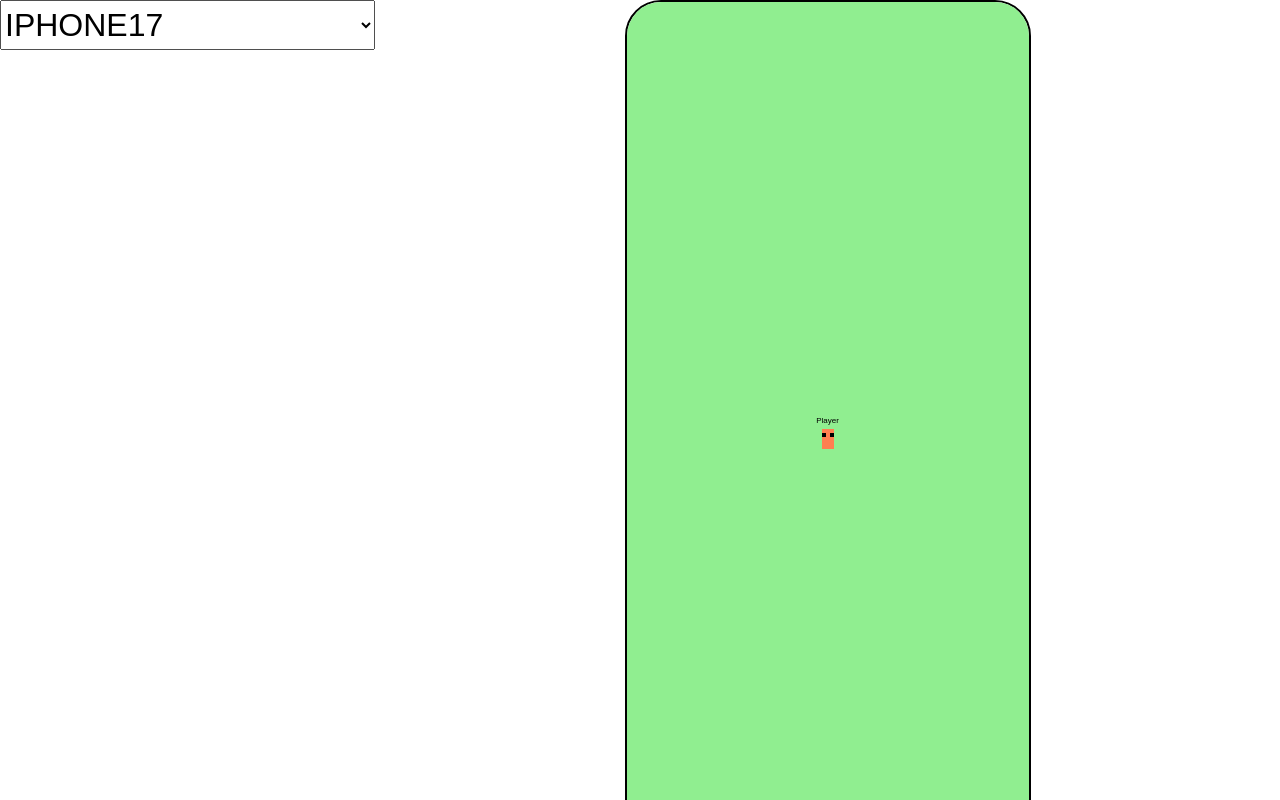
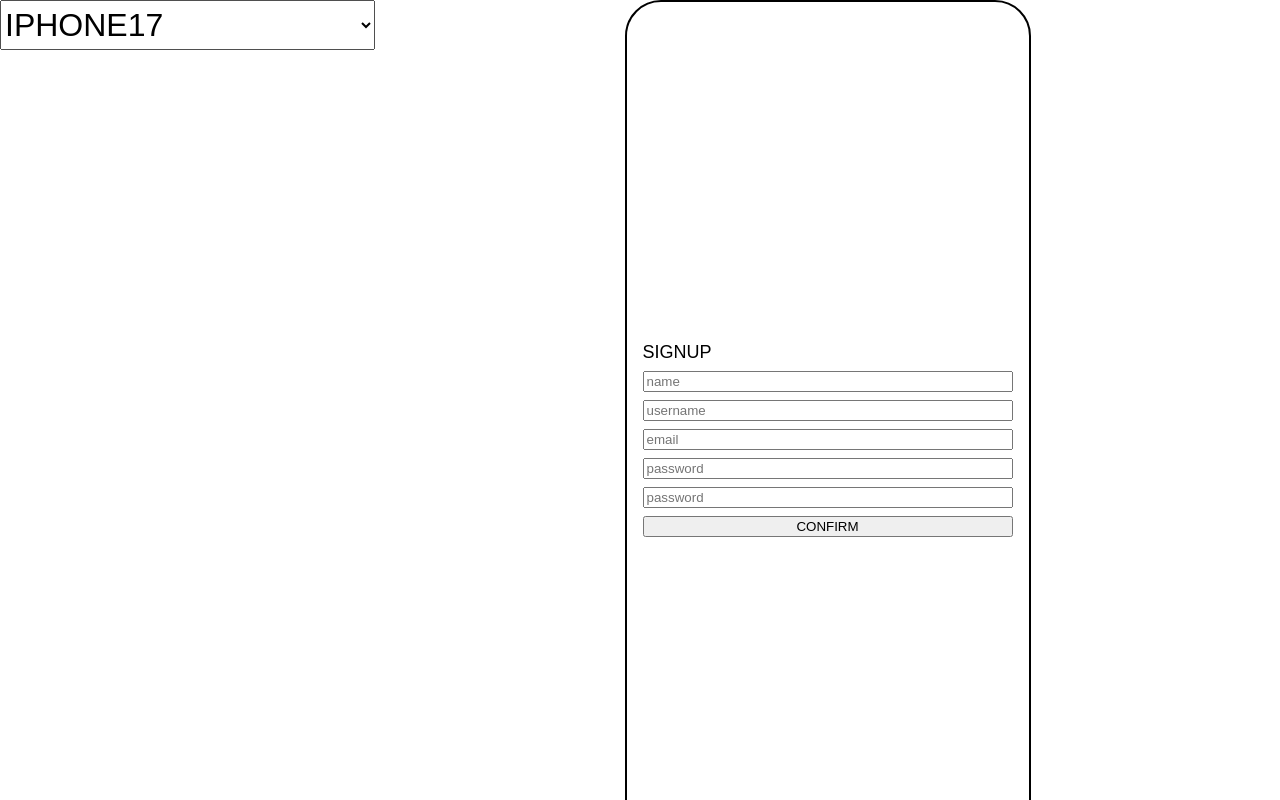
Before and after one commit to SLS480E-Team-3/ikko, a Next.js app: page /MobileTester in a window 1280 px wide. Built offline with nearby package versions, Linux system fonts and the light colour scheme; a web font is replaced by a local one.

Commit message:
FIX testMobileView mouse click

```diff
--- a/src/app/SignUp/page.tsx
+++ b/src/app/SignUp/page.tsx
@@ -32,6 +32,7 @@ export default function SignUpPage() {
                 <input name="username" placeholder="username" required />
                 <input name="email" type="email" placeholder="email" required />
                 <input name="password" type="password" placeholder="password" required />
+                <input name="password-check" type="password" placeholder="password" required />
 
                 <button disabled={busy}>{busy ? '...' : 'CONFIRM'}</button>
             </form>
--- a/src/components/testMobileView.tsx
+++ b/src/components/testMobileView.tsx
@@ -28,12 +28,12 @@ export default function TestMobileView({ size }: { size: CSSProperties, page?: R
                 display: 'flex',
                 alignItems: 'center',
                 justifyContent: 'center',
-                zIndex: -1,
+                isolation: 'isolate',
                 overflow: 'hidden'
             }}
         >
-            <GameScene/>
-            {/* <SignUpPage/> */}
+            {/* <GameScene/> */}
+            <SignUpPage/>
             {/* <LogInPage/> */}
         </div>
     )
```
Also changed, not shown: src/components/CustomTags/button.tsx (added), src/components/CustomTags/input.tsx (added).
